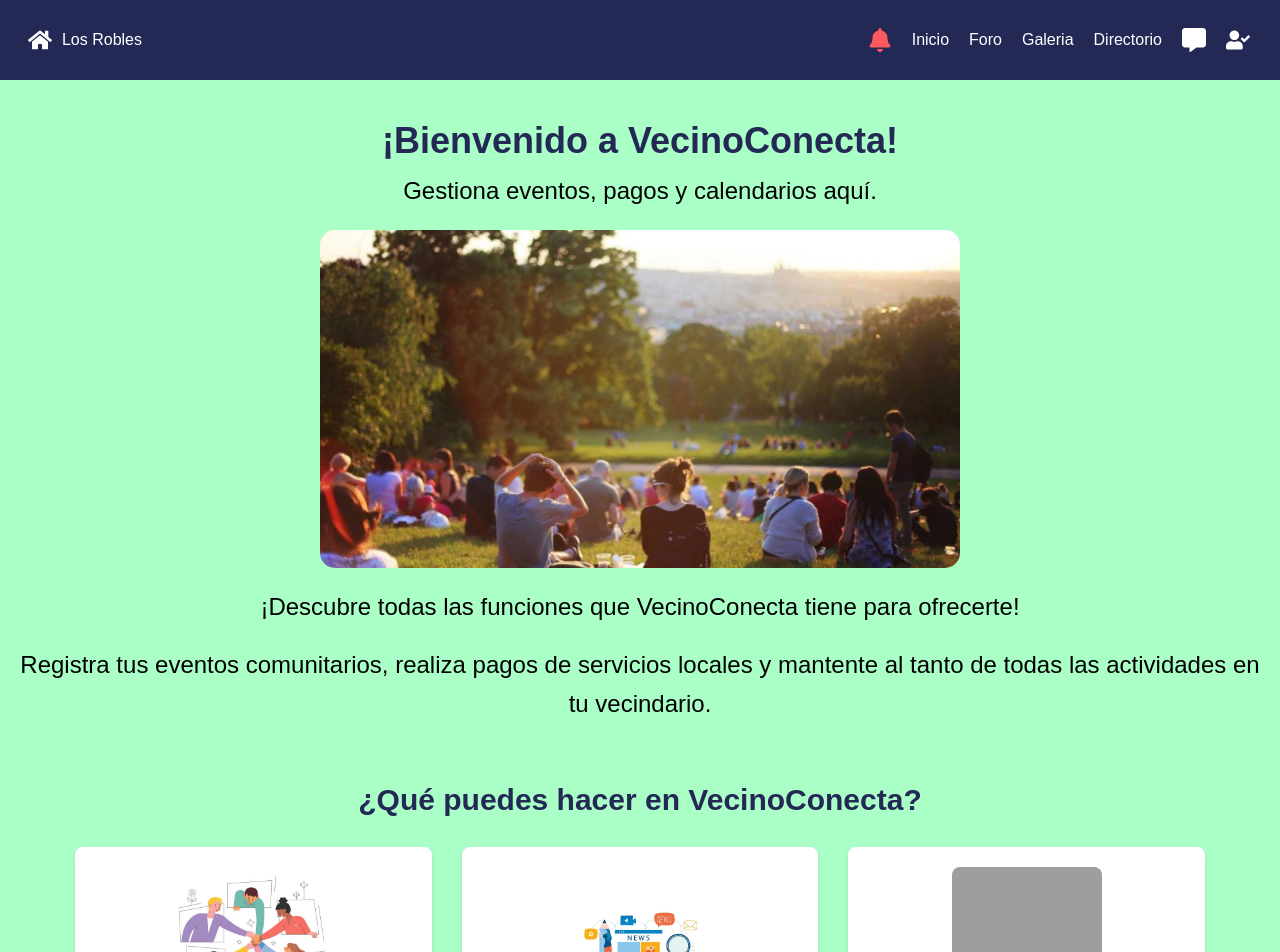
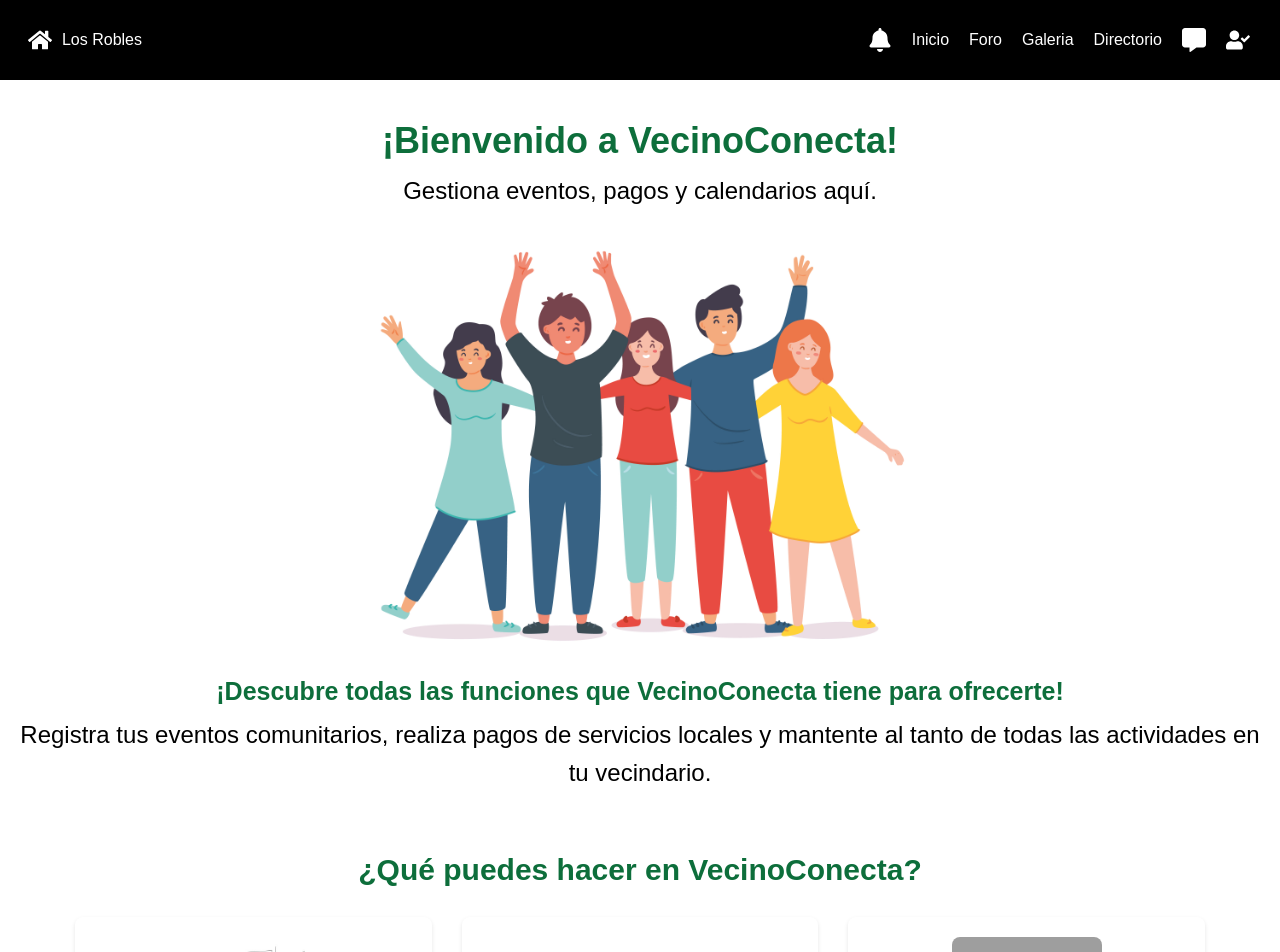
Before and after one commit to Diana2x/VecinoConecta, a React (Vite) app: page /home in a window 1280 px wide. Shown: the top 952 px of the page. Built offline with nearby package versions, Linux system fonts and the light colour scheme; grey boxes are pictures that could not be loaded.

Commit message:
Edición de estilos, cambio en la paleta de colores, e imagen de dashboard.

```diff
--- a/src/components/Dashboard/Dashboard.css
+++ b/src/components/Dashboard/Dashboard.css
@@ -1,10 +1,12 @@
 :root {
   --greenbackground:  #AAFFC7;
+  --green: rgb(13, 110, 59);
   --greenmedium: #5FCC9C;
   --darkgreen: #215B63;
   --blue: #232855;
   --white: #FFFFFF;
   --red: #FF5A5F;
+
 }
 
 .dash {
@@ -13,7 +15,7 @@
     display: flex;
     flex-direction: column;
     align-items: center;
-    background-color: var(--greenbackground);
+    background-color: var(--white);
 
 }
 
@@ -36,15 +38,21 @@
 .dashboard-content h1 {
   font-size: 36px;
   margin-bottom: 10px;
-  color: var(--blue);
+  color: var(--green);
   text-align: center;
 }
 
 .dashboard-content h2 {
   font-size: 30px;
   margin-bottom: 10px;
-  color: var(--blue);
+  color: var(--green);
   text-align: center;
+}
+.dashboard-content h4 {
+  font-size: 25px;
+  color: var(--green);
+  text-align: center;
+  margin-bottom: 10px;
 }
 
 .dashboard-content p {
--- a/src/components/Dashboard/Dashboard.jsx
+++ b/src/components/Dashboard/Dashboard.jsx
@@ -1,7 +1,7 @@
 import React from 'react';
 import Navbar from '../Navbar/Navbar';
 import './Dashboard.css';
-import imagenComunidad from '/assets/comunidad.jpeg';
+import imagenComunidad from '/assets/vecinos.jpg';
 import imageJunta from '/assets/junta.jpg';
 import imagesNoticias from '/assets/noticias.jpg';
 import imagesChat from '/assets/chat.jpg';
@@ -16,7 +16,7 @@ const Dashboard = () => {
           <h1>¡Bienvenido a VecinoConecta!</h1>
           <p>Gestiona eventos, pagos y calendarios aquí.</p>
           <img className="img-comunidad" src={imagenComunidad} alt="Imagen de comunidad" />
-          <p>¡Descubre todas las funciones que VecinoConecta tiene para ofrecerte!</p>
+          <h4>¡Descubre todas las funciones que VecinoConecta tiene para ofrecerte!</h4>
           <p>Registra tus eventos comunitarios, realiza pagos de servicios locales y mantente al tanto de todas las actividades en tu vecindario.</p>
           <div className="options">
             <h2 className="hacer__heading">¿Qué puedes hacer en VecinoConecta?</h2>
--- a/src/components/Directorio/Directorio.css
+++ b/src/components/Directorio/Directorio.css
@@ -2,6 +2,7 @@
 :root {
     --greenbackground:  #AAFFC7;
     --greenmedium: #5FCC9C;
+    --verdeOscuro: rgb(13, 110, 59);
     --darkgreen: #215B63;
     --blue: #232855;
     --white: #FFFFFF;
@@ -19,6 +20,7 @@
     margin: 20px;
 }
 .directorio-contenido h1 {
+    color: var(--verdeOscuro);
     margin-bottom: 20px;
     font-size: 38px;
     font-family: 'Lucida Sans', 'Lucida Sans Regular', 'Lucida Grande', 'Lucida Sans Unicode', Geneva, Verdana, sans-serif;
@@ -28,7 +30,7 @@
     font-weight: bold;
 }
 thead tr  {
-    background: var(--blue);
+    background: var(--verdeOscuro);
     color: #ccc;
     padding: 0 0 10px;
     text-align: left;
@@ -43,7 +45,7 @@ td {
 }
 table {
     width: 100%;
-    background-color: var(--blue);
+    background-color: black;
 
 }
 
--- a/src/components/Footer/Footer.css
+++ b/src/components/Footer/Footer.css
@@ -2,7 +2,7 @@
   --greenbackground:  #AAFFC7;
   --greenmedium: #5FCC9C;
   --darkgreen: #215B63;
-  --blue: #232855;
+  --black: #000000;
   --white: #FFFFFF;
   --red: #FF5A5F;
 }
@@ -10,7 +10,7 @@
 .footer {
   height: 8vh;
   width: 100%;
-  background-color: var(--blue);
+  background-color: var(--black);
   color: #fff;
   display: flex;
   justify-content: center;
@@ -36,7 +36,9 @@
  color: var(--white);
  font-size: large;
  cursor: pointer;
+ transition: ease-in-out 0.3s;
 }
 .footer .icon:hover {
-  color: #AAFFC7;
+  color: greenyellow;
+  transform: scale(1.2);
 }
--- a/src/components/Foro/Foro.css
+++ b/src/components/Foro/Foro.css
@@ -1,6 +1,7 @@
 :root {
     --verdeOscuro: rgb(13, 110, 59);
     --verdeClaro: rgb(95, 166, 122);
+    --darkgreen: #215B63;
     --beige: rgb(255, 219, 185);
     --verdeBackground: #9FE2BF;
     --fuentePrincipal: 'verdana', sans-serif;
@@ -22,6 +23,7 @@
     font-weight: bold;
     font-family: 'Gill Sans', 'Gill Sans MT', Calibri, 'Trebuchet MS', sans-serif;
     text-align: center;
+    color: var(--verdeOscuro);
 
 }
 @media (min-width: 768px)
@@ -39,8 +41,8 @@
 }
 
 .topic-title {
-    border-top: 2px solid var(--verdeOscuro);
-    border-bottom: 2px solid var(--verdeOscuro);
+    border-top: 2px solid var(--darkgreen);
+    border-bottom: 2px solid var(--darkgreen);
     padding: 5px 10px;
     display: flex;
     font-size: 18px;
@@ -78,12 +80,16 @@
     align-items: center;
 }
 
+.topic-content:last-child {
+    border-bottom: none;
+}
+
 .tc-description {
     flex: 4;
 }
 
 .d-title {
-    color: #eb4a00;
+    color: var(--darkgreen);
     font-size: 16px;
     margin-bottom: 5px;
     font-weight: bold;
@@ -98,6 +104,7 @@
 
 .d-description {
     margin-bottom: 10px;
+    color: black;
 }
 
 .mobile-info {
@@ -113,10 +120,12 @@
 .tc-post {
     flex: 1;
     text-align: center;
+
 }
 
 .tc-l-post {
     flex: 2;
+    color: var(--darkgreen);
 }
 
 .newPost {
@@ -129,6 +138,7 @@
 
 .newPost h3 {
     margin-top: 0;
+    color: var(--darkgreen);
 }
 
 .newPost input[type="text"],
@@ -148,7 +158,7 @@
 }
 
 .newPost button {
-    background-color: #4caf50;
+    background-color: var(--verdeOscuro);
     color: white;
     padding: 10px 20px;
     border: none;
@@ -158,7 +168,7 @@
 }
 
 .newPost button:hover {
-    background-color: #45a049;
+    background-color:var(--darkgreen) ;
 }
 
 .newPost input[type="text"]::placeholder,
--- a/src/components/Galeria/Galeria.css
+++ b/src/components/Galeria/Galeria.css
@@ -19,6 +19,7 @@
     margin: 10rem 0 5rem;
     font-size: 35px;
     font-weight: bold;
+    color: rgb(13, 110, 59);;
 }
 
 .galeria-content {
--- a/src/components/Navbar/Navbar.css
+++ b/src/components/Navbar/Navbar.css
@@ -1,8 +1,8 @@
 :root {
-  --greenbackground:  #AAFFC7;
+  --greenyellow:  greenyellow;
   --greenmedium: #5FCC9C;
   --darkgreen: #215B63;
-  --blue: #232855;
+  --black: #000000;
   --white: #FFFFFF;
   --red: #FF5A5F;
 }
@@ -10,7 +10,7 @@
 .navbar {
   position: fixed;
   top: 0;
-  background-color: var(--blue);
+  background-color: var(--black);
   padding: 20px 20px;
   color: white;
   display: flex;
@@ -48,17 +48,23 @@
   flex-direction: row;
   text-decoration: none;
   color: white;
-  transition: color 0.3s ease;
+
 }
 .bell{
-  color: var(--red);
+  color: var(--white);
 }
 .nav-link:hover {
-  color: greenyellow
+  color:var(--greenyellow) ;
+
 }
 
 .nav-icon {
   font-size: 1.5rem;
+  transition:  ease-in-out 0.3s;
+}
+.nav-icon:hover {
+  color: greenyellow;
+  transform: scale(1.1);
 }
 
 .logo-nav {
--- a/src/index.css
+++ b/src/index.css
@@ -22,6 +22,6 @@ body {
   justify-content: center;
   align-items: center;
   min-height: 100vh;
-  background-color: var(--greenbackground);
+  background-color: var(--white);
   overflow-x: hidden;
 }
```
Also changed, not shown: public/assets/vecinos.jpg (added).
